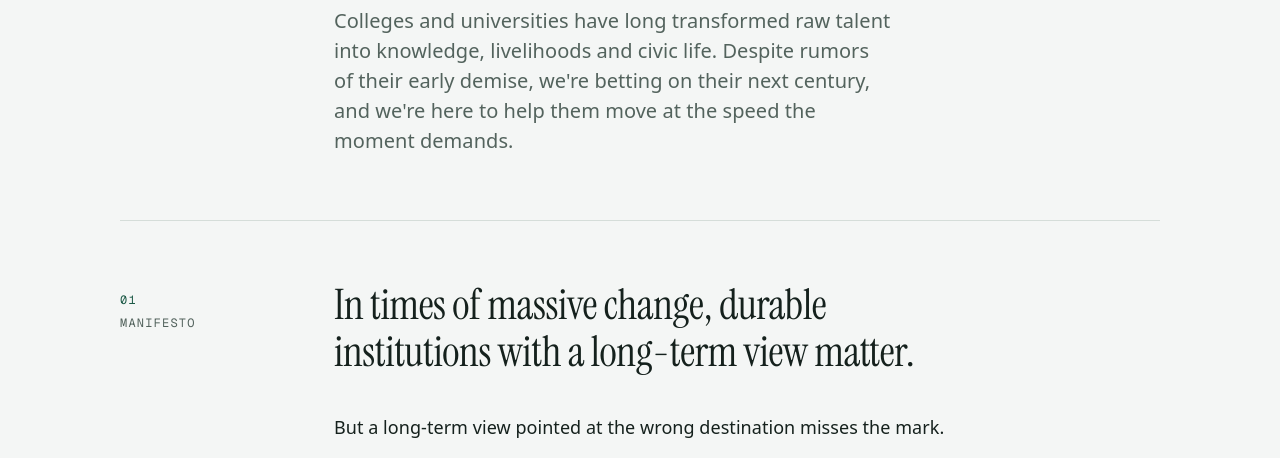
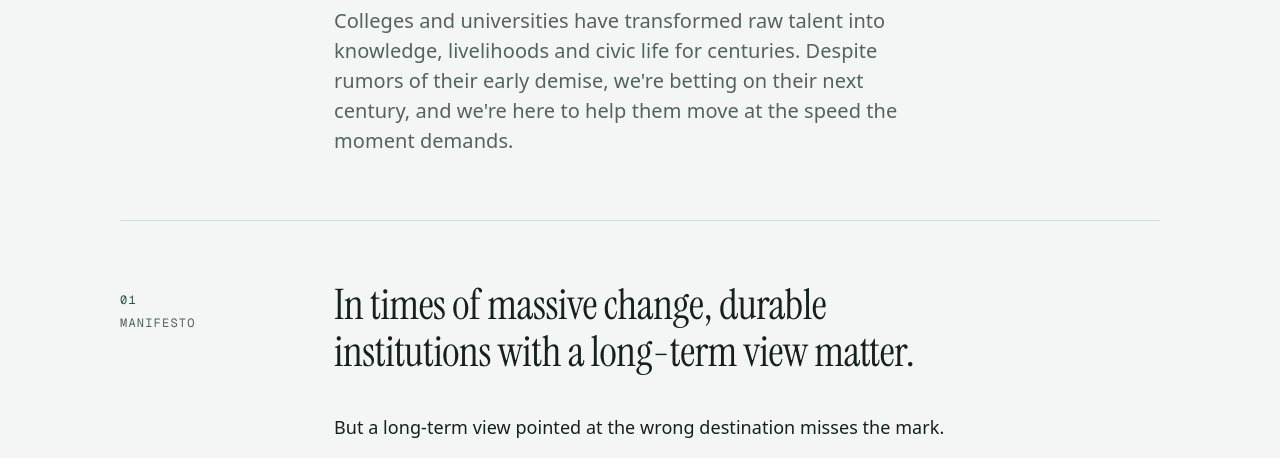
Before and after one commit to timfong888/veritir-website, an Astro site: page / in a window 1280 px wide. Shown: the part 306-764 px from the top of the page. Built offline with nearby package versions, Linux system fonts and the light colour scheme; Astro itself is replaced by a stand-in of ours.

Commit message:
Hero copy: drop repeated "long"
Co-Authored-By: Claude Opus 5.5 <noreply@anthropic.com>
Claude-Session: https://claude.ai/code/session_01SSvY6FHVAMDzF41FkU8ttq

```diff
--- a/src/data/pages/home.mdx
+++ b/src/data/pages/home.mdx
@@ -8,7 +8,7 @@ import RailSection from '../../components/RailSection.astro';
   <div class="rail" aria-hidden="true"></div>
   <div>
     <h1>We're long <em>higher ed.</em></h1>
-    <p>Colleges and universities have long transformed raw talent into knowledge, livelihoods and civic life. Despite rumors of their early demise, we're betting on their next century, and we're here to help them move at the speed the moment demands.</p>
+    <p>Colleges and universities have transformed raw talent into knowledge, livelihoods and civic life for centuries. Despite rumors of their early demise, we're betting on their next century, and we're here to help them move at the speed the moment demands.</p>
   </div>
 </div>
 
```
